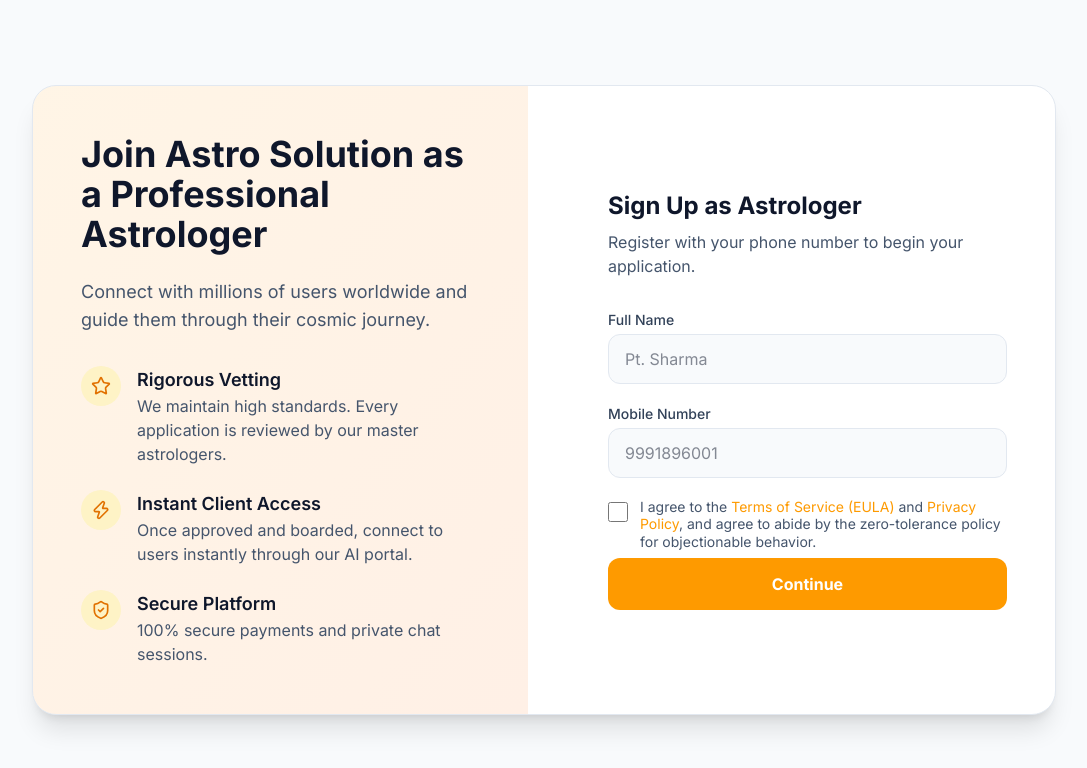
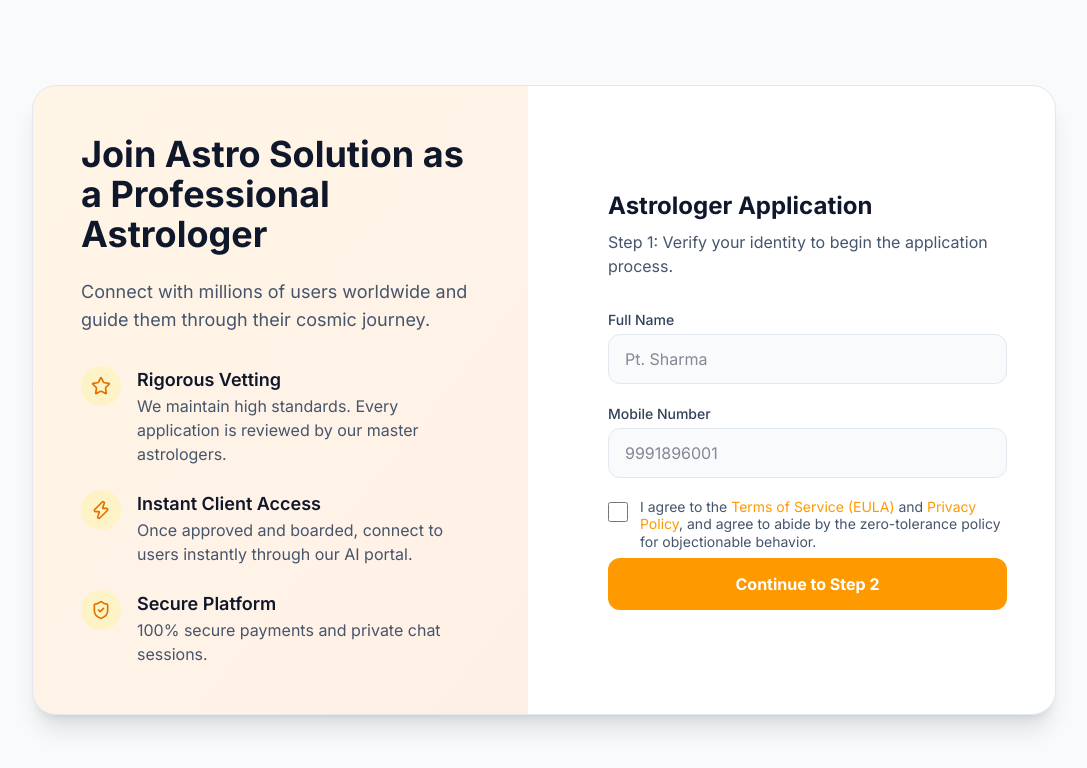
Before and after one commit to astrosolution1603/AstroSolution, a Next.js app: page /astrologer-register in a window 1280 px wide. Shown: the top 768 px of the page, without its empty margins (96-1183 px from the left). Built offline with nearby package versions, Linux system fonts and the light colour scheme; no server answers; the database is empty.

Commit message:
style: update copy on astrologer application to make flow clear

```diff
--- a/src/app/astrologer-register/page.tsx
+++ b/src/app/astrologer-register/page.tsx
@@ -238,8 +238,8 @@
             /* AUTHENTICATION STEP */
             authStep === 1 ? (
               <>
-                <h2 className="text-2xl font-bold text-slate-900 dark:text-white mb-2">Sign Up as Astrologer</h2>
-                <p className="text-slate-600 dark:text-white/60 mb-8">Register with your phone number to begin your application.</p>
+                <h2 className="text-2xl font-bold text-slate-900 dark:text-white mb-2">Astrologer Application</h2>
+                <p className="text-slate-600 dark:text-white/60 mb-8">Step 1: Verify your identity to begin the application process.</p>
                 {error && <div className="mb-6 p-4 bg-red-100 dark:bg-red-500/20 text-red-700 dark:text-red-400 rounded-xl text-sm">{error}</div>}
 
                 <form onSubmit={handleRegister} className="space-y-5">
@@ -283,14 +283,14 @@
                     disabled={loading}
                     className="w-full py-3.5 bg-amber-500 hover:bg-amber-600 text-white font-bold rounded-xl transition-colors disabled:opacity-50"
                   >
-                    {loading ? "Sending OTP..." : "Continue"}
+                    {loading ? "Sending OTP..." : "Continue to Step 2"}
                   </button>
                 </form>
               </>
             ) : (
               <>
-                <h2 className="text-2xl font-bold text-slate-900 dark:text-white mb-2">Verify Phone</h2>
-                <p className="text-slate-600 dark:text-white/60 mb-8">Enter the OTP sent to {phone}</p>
+                <h2 className="text-2xl font-bold text-slate-900 dark:text-white mb-2">Verify Mobile Number</h2>
+                <p className="text-slate-600 dark:text-white/60 mb-8">Enter the OTP sent to {phone} to proceed.</p>
                 {error && <div className="mb-6 p-4 bg-red-100 dark:bg-red-500/20 text-red-700 dark:text-red-400 rounded-xl text-sm">{error}</div>}
 
                 <form onSubmit={handleLogin} className="space-y-5">
@@ -309,7 +309,7 @@
                     disabled={loading}
                     className="w-full py-3.5 bg-amber-500 hover:bg-amber-600 text-white font-bold rounded-xl transition-colors disabled:opacity-50"
                   >
-                    {loading ? "Verifying..." : "Verify & Continue"}
+                    {loading ? "Verifying..." : "Verify & Continue to Application"}
                   </button>
                 </form>
               </>
```
